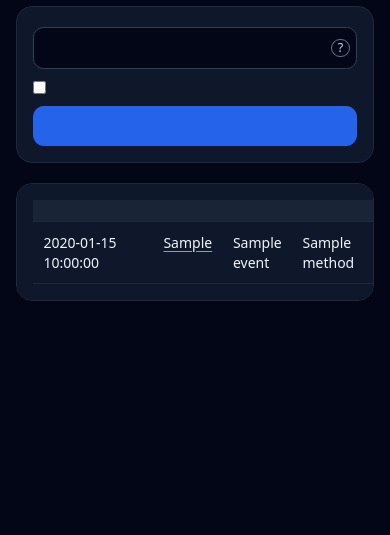
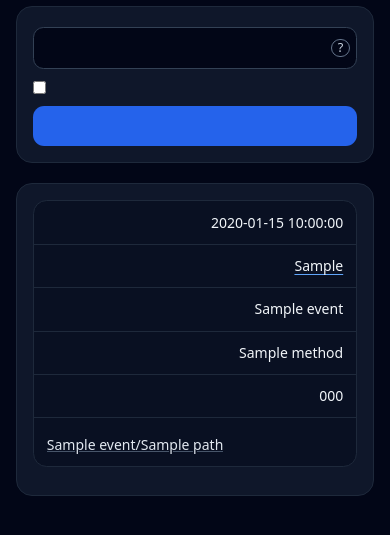
Before and after one commit to konkos1/OpenSecDash, a FastAPI app: template backend/app/templates/access.html in a window 390 px wide. Shown: the part 268-803 px from the top of the page. Run offline with FastAPI, Linux system fonts and the light colour scheme; the template is opened without the code that fills it: most values are stand-ins (such as "Sample title", 1, 10 or a date in 2020); some libraries are stand-ins or nearby versions.

Commit message:
optimized ui for desktop for desktop-, tablet- and mobile screens

```diff
--- a/backend/app/static/css/app.css
+++ b/backend/app/static/css/app.css
@@ -6,6 +6,8 @@ a.card, .brand-link { color: inherit; text-decoration: none; }
 thead { background: rgba(30, 41, 59, .75); }
 th { color: #f8fafc; font-size: .75rem; font-weight: 700; letter-spacing: .04em; text-align: left; text-transform: uppercase; }
 td, th { border-bottom: 1px solid rgb(30 41 59); padding: .65rem; vertical-align: top; }
+.table-middle td, .table-middle th { vertical-align: middle; }
+.responsive-table .input { margin-top: 0; }
 .time-cell { min-width: 7.5rem; white-space: normal; }
 .time-cell .osd-datetime { white-space: normal; }
 tbody tr:hover { background: rgba(15, 23, 42, .65); }
@@ -37,3 +39,17 @@ tbody tr:hover { background: rgba(15, 23, 42, .65); }
 .text-overlay-header { align-items: center; display: flex; gap: 1rem; justify-content: space-between; margin-bottom: .75rem; }
 .text-overlay-content { background: #0f172a; border: 1px solid #1e293b; border-radius: .75rem; color: #f8fafc; line-height: 1.45; max-width: 100%; overflow-wrap: anywhere; padding: .8rem; white-space: pre-wrap; }
 .text-overlay-close { align-items: center; border: 1px solid #64748b; border-radius: 999px; color: #e2e8f0; display: inline-flex; height: 2rem; justify-content: center; width: 2rem; }
+@media (max-width: 767px) {
+  .responsive-table { overflow-x: visible; }
+  .responsive-table table, .responsive-table thead, .responsive-table tbody, .responsive-table tr, .responsive-table td { display: block; width: 100%; }
+  .responsive-table thead { display: none; }
+  .responsive-table tbody tr { background: rgba(2, 6, 23, .38); border: 1px solid rgb(30 41 59); border-radius: .85rem; margin-bottom: .75rem; overflow: hidden; }
+  .responsive-table tbody tr:hover { background: rgba(2, 6, 23, .5); }
+  .responsive-table td { align-items: flex-start; border-bottom: 1px solid rgb(30 41 59); display: flex; gap: .85rem; justify-content: space-between; padding: .7rem .8rem; text-align: right; }
+  .responsive-table td:last-child { border-bottom: 0; }
+  .responsive-table td::before { color: #94a3b8; content: attr(data-label); flex: 0 0 40%; font-weight: 700; text-align: left; }
+  .responsive-table td.cell-stack { display: block; text-align: left; }
+  .responsive-table td.cell-stack::before { display: block; margin-bottom: .35rem; }
+  .responsive-table td.cell-stack .input, .responsive-table td.cell-stack .btn-small { width: 100%; }
+  .responsive-table .path-truncate { max-width: 100%; }
+}
--- a/backend/app/templates/access.html
+++ b/backend/app/templates/access.html
@@ -38,8 +38,8 @@
         </label>
         <button class="btn md:col-span-1">{{ t("common.search") }}</button>
     </form>
-    <div class="card overflow-x-auto">
-        <table class="w-full text-sm">
+    <div class="card overflow-x-auto responsive-table">
+        <table class="w-full text-sm table-middle">
             <thead>
                 <tr>
                     <th class="time-cell">{{ t("common.time") }}</th>
@@ -53,12 +53,12 @@
             <tbody>
                 {% for event in events %}
                     <tr>
-                        <td class="time-cell">{{ event.event_time|datetime }}</td>
-                        <td>{% if event.ip %}<a href="/ip/{{ event.ip|url_path_quote }}">{{ event.ip }}</a>{% else %}-{% endif %}</td>
-                        <td>{{ event.hostname or '-' }}</td>
-                        <td>{{ event.method or '-' }}</td>
-                        <td>{{ event.status_code or '-' }}</td>
-                        <td class="path-cell">
+                        <td class="time-cell" data-label="{{ t('common.time') }}">{{ event.event_time|datetime }}</td>
+                        <td data-label="{{ t('common.ip') }}">{% if event.ip %}<a href="/ip/{{ event.ip|url_path_quote }}">{{ event.ip }}</a>{% else %}-{% endif %}</td>
+                        <td data-label="{{ t('access.host') }}">{{ event.hostname or '-' }}</td>
+                        <td data-label="{{ t('access.method') }}">{{ event.method or '-' }}</td>
+                        <td data-label="{{ t('events.status') }}">{{ event.status_code or '-' }}</td>
+                        <td class="path-cell cell-stack" data-label="{{ t('common.url') }}">
                             {% if event.path %}
                                 {% set display_url = event|event_url %}
                                 <button type="button" class="path-truncate" data-full-text="{{ display_url }}" data-overlay-title="{{ t('common.url') }}">{{ display_url }}</button>
--- a/backend/app/templates/events.html
+++ b/backend/app/templates/events.html
@@ -50,7 +50,7 @@
   </form>
 
   <div class="hidden md:block card overflow-x-auto">
-    <table class="w-full text-sm">
+    <table class="w-full text-sm table-middle">
       <thead>
         <tr>
           <th class="time-cell">{{ t("events.time") }}</th>
```
Also changed, not shown: backend/app/templates/asset.html (+17 -17 lines), backend/app/templates/crowdsec.html (+7 -7 lines), backend/app/templates/ip.html (+7 -7 lines).
